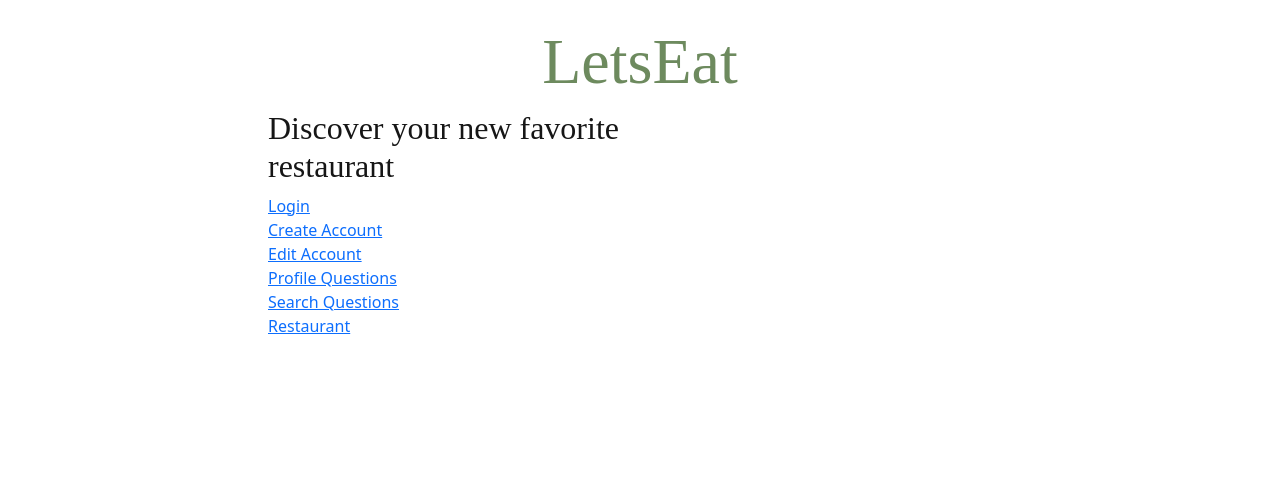
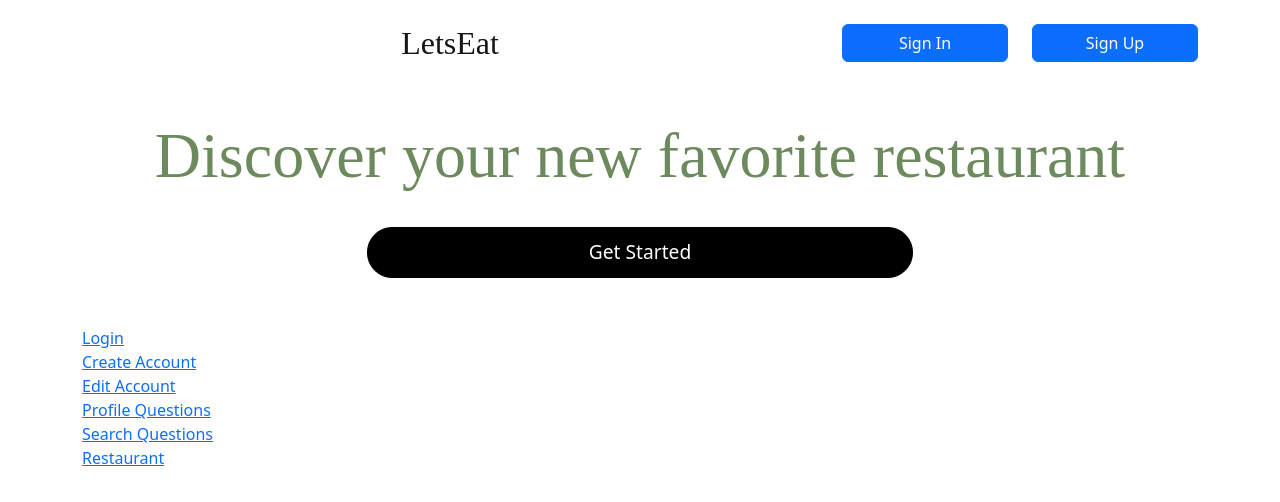
Before and after one commit to menglander2019/LetsEat-Dev, a React (Create React App) app in the folder react/letseat-app/: page / in a window 1280 px wide. Shown: the top 502 px of the page. Built offline with nearby package versions, Linux system fonts and the light colour scheme; a web font is replaced by a local one.

Commit message:
Working on home page

```diff
--- a/react/letseat-app/src/css/Home.css
+++ b/react/letseat-app/src/css/Home.css
@@ -74,6 +74,22 @@ label {
     font-weight: 500;
 }
 
+.btn.home-login {
+    background-color: black;
+    color: white;
+    border-color: black;
+    border-radius: 25px;
+    padding-top: 10px;
+    padding-bottom: 10px;
+    font-size:1.2rem;
+    transition: all 0.1s ease-in-out;
+}
+
+.btn.home-login:focus {
+    background-color: black;
+    transform: scale(0.9);
+}
+
 .btn.answerOption {
     font-family: 'SF-Pro-Regular';
     font-size: 1.1rem;
@@ -85,10 +101,12 @@ label {
     margin-top: 15px;
 }
 
+.btn.answerOption:focus {
+    border-color: #ececec;
+}
+
 .btn.answerOption:hover {
     box-shadow: 0 12px 16px 0 rgba(0,0,0,0.24), 0 17px 50px 0 rgba(0,0,0,0.19);
-    background-color: #87ae73;
-    color: white;
 }
 
 .btn.answerOption.selected {
--- a/react/letseat-app/src/pages/Home.js
+++ b/react/letseat-app/src/pages/Home.js
@@ -7,18 +7,47 @@ import '../css/Home.css';
 function Home() {
     return (
         <div className="container">
-            <div className="col-md-8 mt-4 mx-auto">
+            <div className="col-md-12 mt-4">
                 <div className="row mt-3">
-                    <div className="col">
-                        <h1 className="display-3 text-center">LetsEat</h1>
+                    <div className="col-md-8">
+                        <h2 className="text-center">LetsEat</h2>
+                    </div>
+                    <div className="col-md-2">
+                        <Link to="/login">
+                            <button
+                                id="submit"
+                                className="btn btn-primary w-100">
+                                Sign In
+                            </button>
+                        </Link>
+                    </div>
+                    <div className="col-md-2">
+                        <Link to="/login">
+                            <button
+                                id="submit"
+                                className="btn btn-primary w-100">
+                                Sign Up
+                            </button>
+                        </Link>
                     </div>
                 </div>
-                <div className="row">
-                    <div className="col-md-6">
-                        <h2>Discover your new favorite restaurant</h2>
+                <div className="row mt-5">
+                    <div className="col-md-12">
+                        <h1 className="display-3 text-center">Discover your new favorite restaurant</h1>
                     </div>
                 </div>
-                <div>
+                <div className="row mt-4">
+                    <div className="col-md-6 mx-auto">
+                        <Link to="/login">
+                            <button
+                                id="submit"
+                                className="btn btn-primary home-login w-100">
+                                Get Started
+                            </button>
+                        </Link>
+                    </div>
+                </div>
+                <div className="row mt-5">
                     <Link to="/login">
                         <span>Login</span>
                     </Link><br />
--- a/react/letseat-app/src/pages/ProfileQuestions.js
+++ b/react/letseat-app/src/pages/ProfileQuestions.js
@@ -21,6 +21,10 @@ function ProfileQuestions() {
         setQuestionIndex((questionIndex) => questionIndex - 1)
     }
 
+    const handleSubmitButton = () => {
+        alert("Profile Create!")
+    }
+
     const answerClicked = (e) => {
         var questionID = e.currentTarget.getAttribute("id");
         var clickedChoice = e.target;
@@ -35,12 +39,9 @@ function ProfileQuestions() {
             // Send Selection to Fast API
         }
     }
-    const handleSubmitButton = () => {
-        alert("Profile Create!")
-    }
 
     var cuisineChoices = ["American", "Mexican", "French", "Chinese", "Japanese", "Italian", "Korean", "Thai"]
-    var allergyChoices = ["Gluten", "Eggs", "Dairy", "Peanuts"]
+    var allergyChoices = ["Gluten", "Eggs", "Dairy", "Peanuts", "N/A"]
     var numQuestions = 3
 
     return (
```
